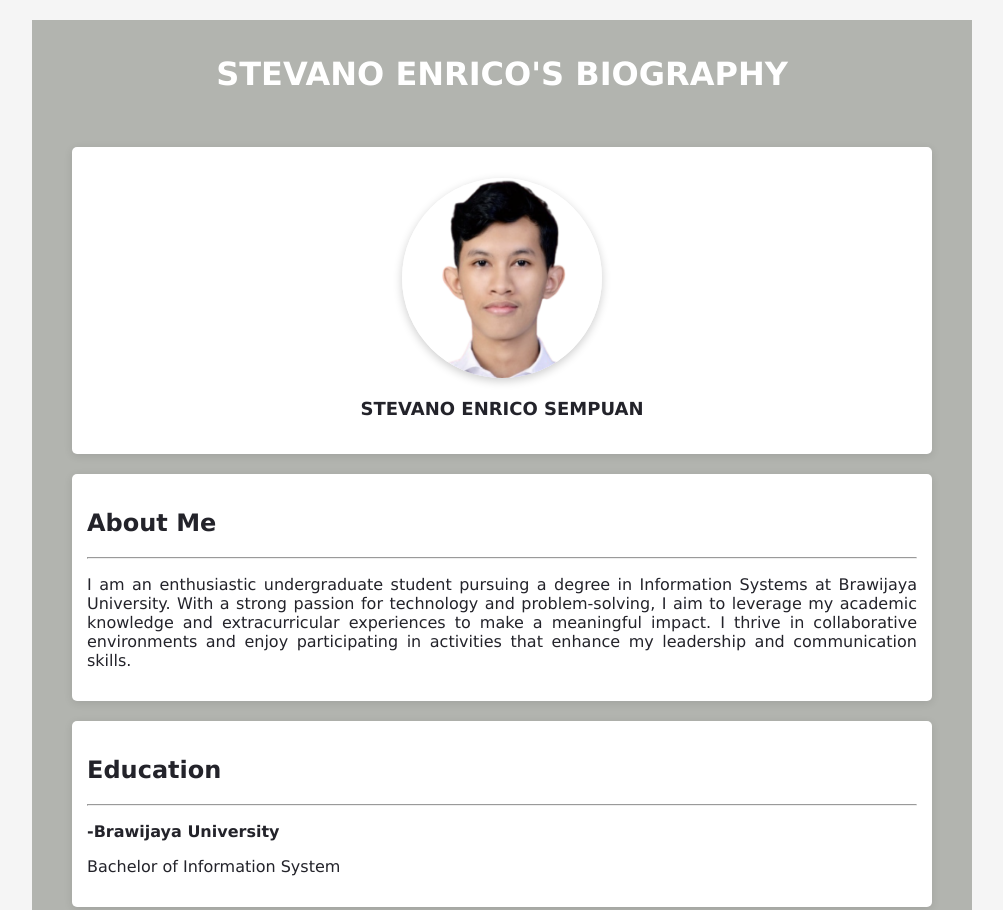
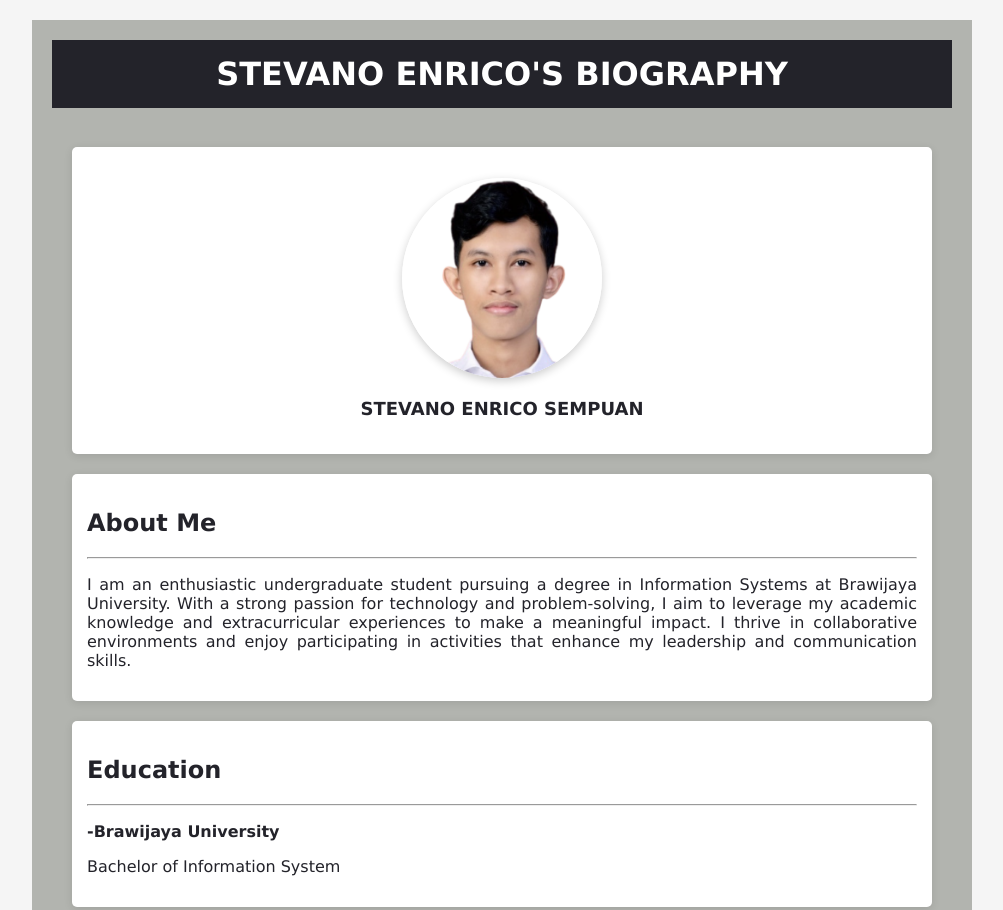
Before and after one commit to Onap111/personal-web, a plain HTML site: page index.html in a window 1280 px wide. Shown: the top 910 px of the page, without its empty margins (138-1141 px from the left). Drawn offline with Linux system fonts and the light colour scheme.

Commit message:
Update style.css

```diff
--- a/style.css
+++ b/style.css
@@ -15,7 +15,7 @@
       }
 
       header {
-        background-color: #b2b4af;
+        background-color: #23232a;
         color: white;
         padding: 15px;
         text-align: center;
```
